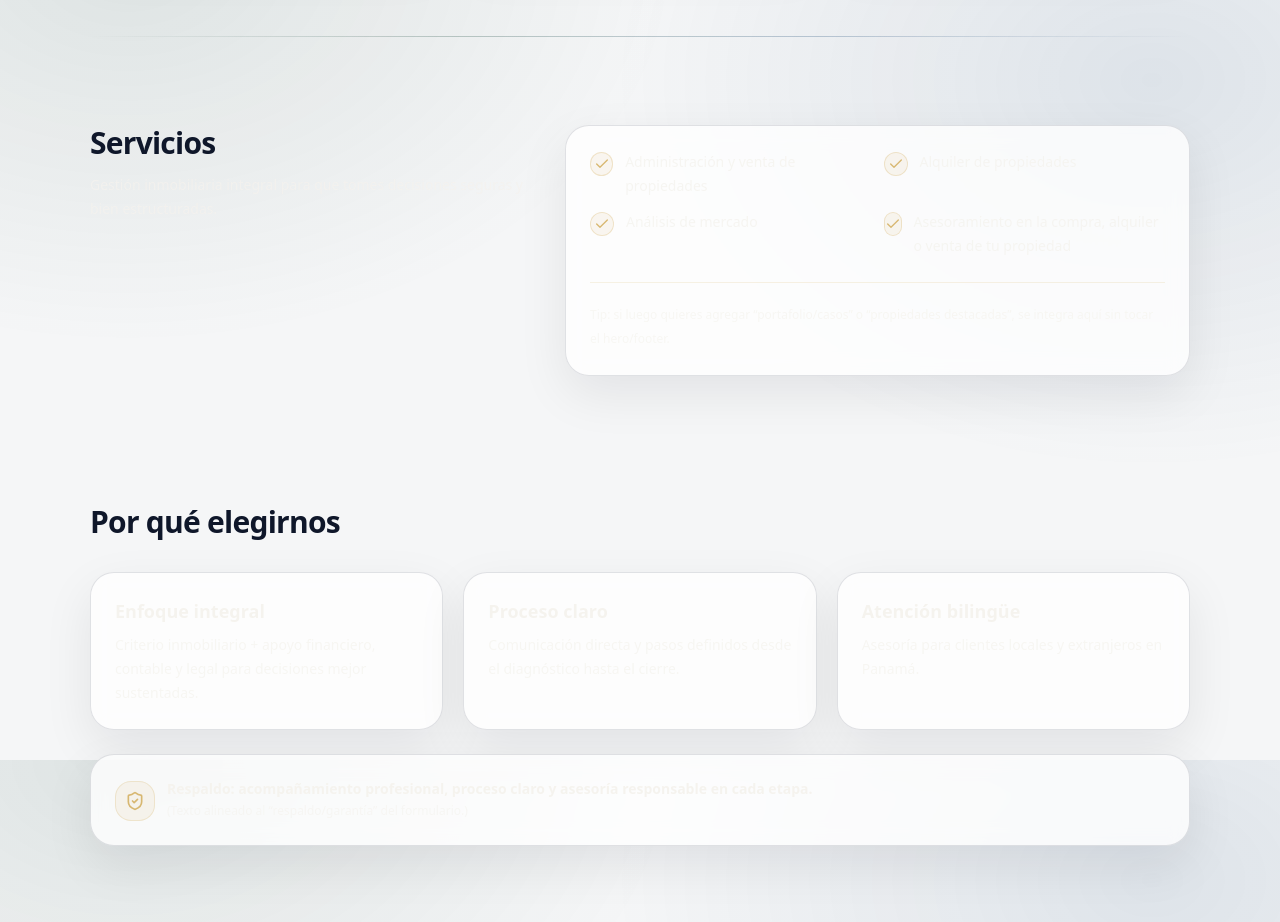
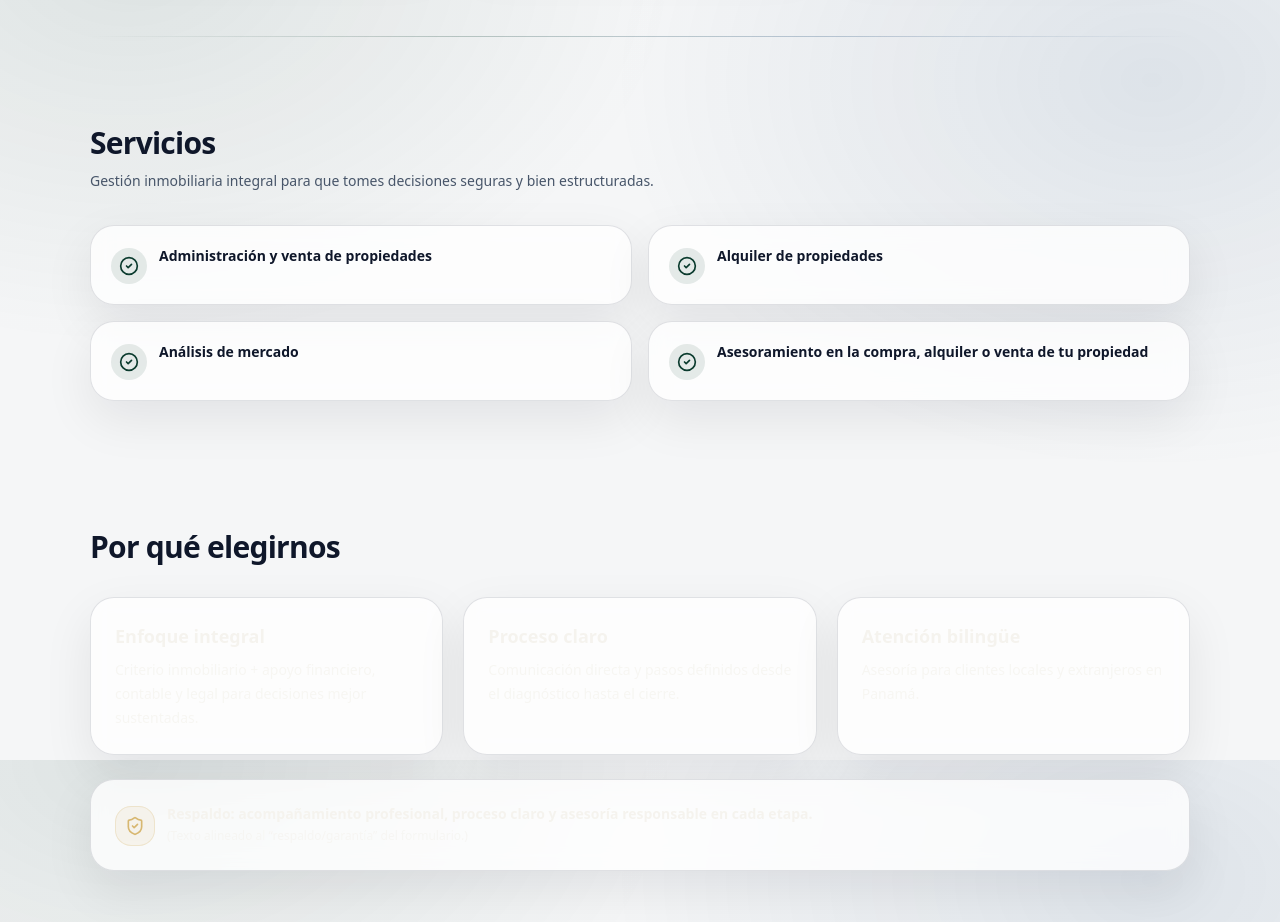
Before and after one commit to lulabtechnology/Consultor-a-Inmobiliaria-Integral, a Next.js app: page / in a window 1280 px wide. Shown: the part 1640-2562 px from the top of the page. Built offline with nearby package versions, Linux system fonts and the light colour scheme.

Commit message:
Update Services.tsx

```diff
--- a/components/Services.tsx
+++ b/components/Services.tsx
@@ -1,37 +1,30 @@
-import { Check } from "lucide-react";
+import { CheckCircle2 } from "lucide-react";
 
 export default function Services({ t }: { t: any }) {
   return (
     <section id="servicios" className="py-14 sm:py-16">
       <div className="container-pad">
-        <div className="grid gap-10 lg:grid-cols-12 lg:items-start">
-          <div className="lg:col-span-5">
-            <h2 className="text-3xl font-semibold tracking-tight">{t.services.title}</h2>
-            <p className="mt-3 text-sm leading-6 text-[rgba(244,242,237,.74)]">
-              Gestión inmobiliaria integral para que tomes decisiones seguras y bien estructuradas.
-            </p>
-          </div>
+        <div className="max-w-2xl">
+          <h2 className="text-3xl font-extrabold tracking-tight text-slate-900">
+            {t.services?.title ?? "Servicios"}
+          </h2>
+          <p className="mt-2 text-sm leading-6 text-slate-600">
+            {t.services?.subtitle ??
+              "Gestión inmobiliaria integral para que tomes decisiones seguras y bien estructuradas."}
+          </p>
+        </div>
 
-          <div className="lg:col-span-7">
-            <div className="card p-6">
-              <ul className="grid gap-3 sm:grid-cols-2">
-                {t.services.items.map((item: string) => (
-                  <li key={item} className="flex gap-3 text-sm text-[rgba(244,242,237,.80)]">
-                    <span className="mt-0.5 inline-flex h-6 w-6 items-center justify-center rounded-full border border-[rgba(214,180,106,.30)] bg-[rgba(214,180,106,.10)]">
-                      <Check className="h-4 w-4 text-[rgba(214,180,106,.95)]" />
-                    </span>
-                    <span className="leading-6">{item}</span>
-                  </li>
-                ))}
-              </ul>
-
-              <div className="mt-6 h-px w-full bg-[rgba(214,180,106,.18)]" />
-
-              <div className="mt-5 text-xs leading-6 text-[rgba(244,242,237,.65)]">
-                Tip: si luego quieres agregar “portafolio/casos” o “propiedades destacadas”, se integra aquí sin tocar el hero/footer.
+        <div className="mt-8 grid gap-4 md:grid-cols-2">
+          {(t.services?.items ?? []).map((item: string, i: number) => (
+            <div key={i} className="card p-5">
+              <div className="flex items-start gap-3">
+                <div className="mt-0.5 rounded-full bg-[rgba(11,59,46,.10)] p-2">
+                  <CheckCircle2 className="h-5 w-5 text-[color:var(--brand)]" />
+                </div>
+                <div className="text-sm font-semibold text-slate-900">{item}</div>
               </div>
             </div>
-          </div>
+          ))}
         </div>
       </div>
     </section>
```
